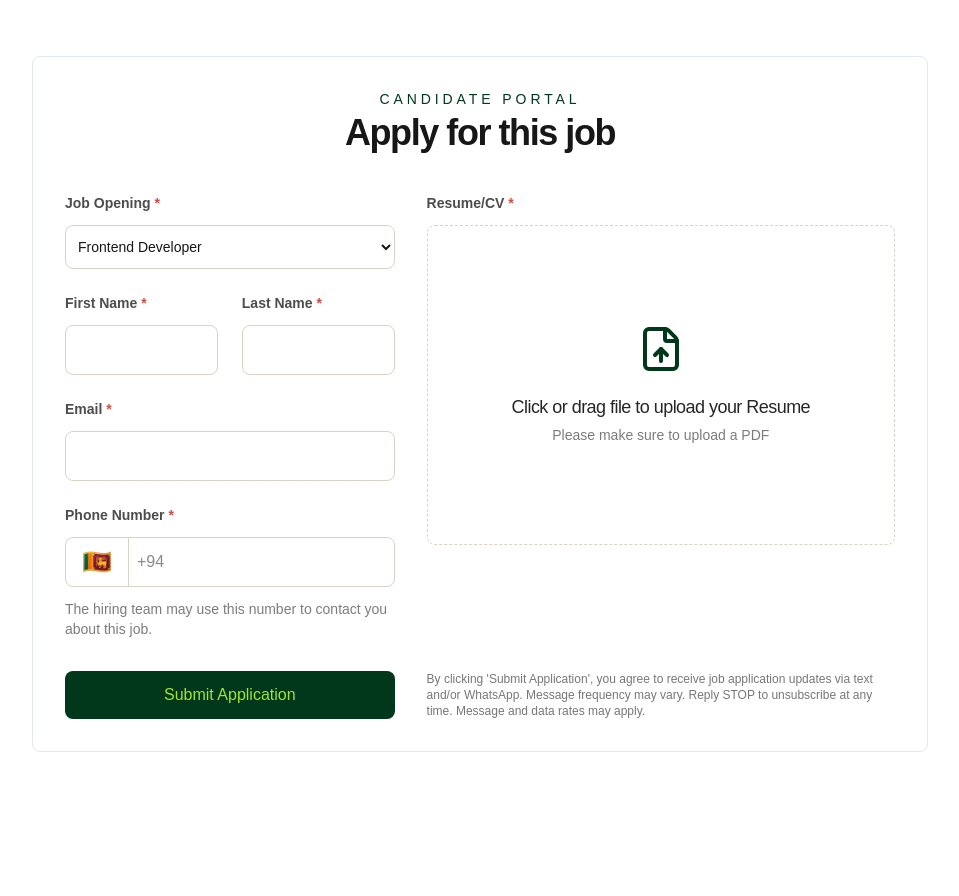
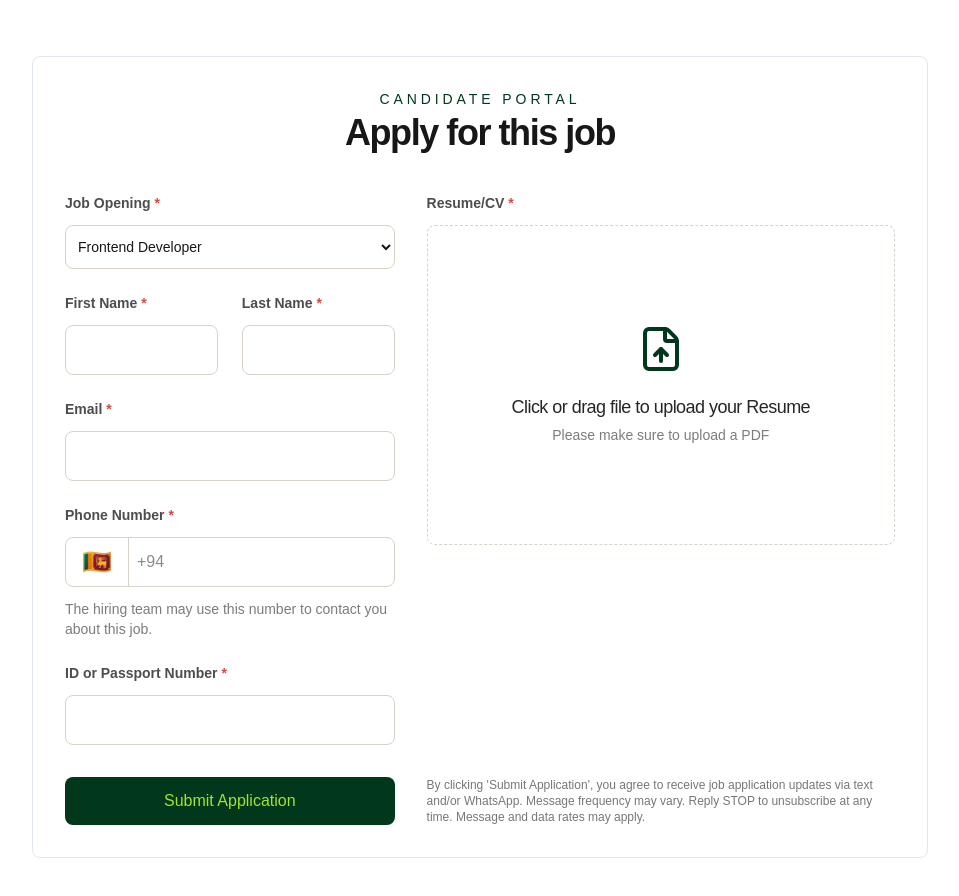
Before and after one commit to FactNSoftware/cv-collector, a Next.js app: page /apply in a window 1280 px wide. Shown: the top 896 px of the page, without its empty margins (160-1119 px from the left). Before the commit the page ends 808 px from the top, so only its background shows below. Built offline with nearby package versions, Linux system fonts and the light colour scheme.

Commit message:
added id

```diff
--- a/app/components/CvSubmissionForm.tsx
+++ b/app/components/CvSubmissionForm.tsx
@@ -16,6 +16,7 @@ type FormValues = {
   lastName: string;
   email: string;
   phone: string;
+  idOrPassportNumber: string;
   jobOpening: string;
   resume: File | null;
 };
@@ -25,6 +26,7 @@ const INITIAL_VALUES: FormValues = {
   lastName: "",
   email: "",
   phone: "",
+  idOrPassportNumber: "",
   jobOpening: JOB_OPENINGS[0],
   resume: null,
 };
@@ -170,6 +172,24 @@ export function CvSubmissionForm() {
               The hiring team may use this number to contact you about this job.
             </p>
           </div>
+
+          <div className="space-y-3">
+            <label
+              htmlFor="idOrPassportNumber"
+              className="block text-sm font-semibold text-[#4d4d4d]"
+            >
+              ID or Passport Number <span className="text-[#d24a43]">*</span>
+            </label>
+            <input
+              id="idOrPassportNumber"
+              type="text"
+              value={values.idOrPassportNumber}
+              onChange={(event) =>
+                updateValue("idOrPassportNumber", event.target.value)
+              }
+              className="w-full py-3 px-2 rounded-lg border border-[#d9d2c7] text-sm text-[#171717] outline-none transition focus:border-[#d38133] focus:ring-4 focus:ring-[#f3d8bc]"
+            />
+          </div>
         </div>
 
         <div className="space-y-3">
```
